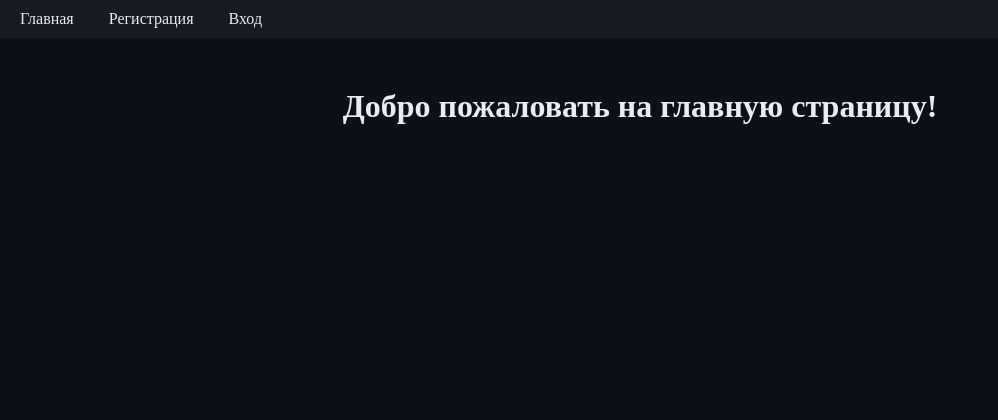
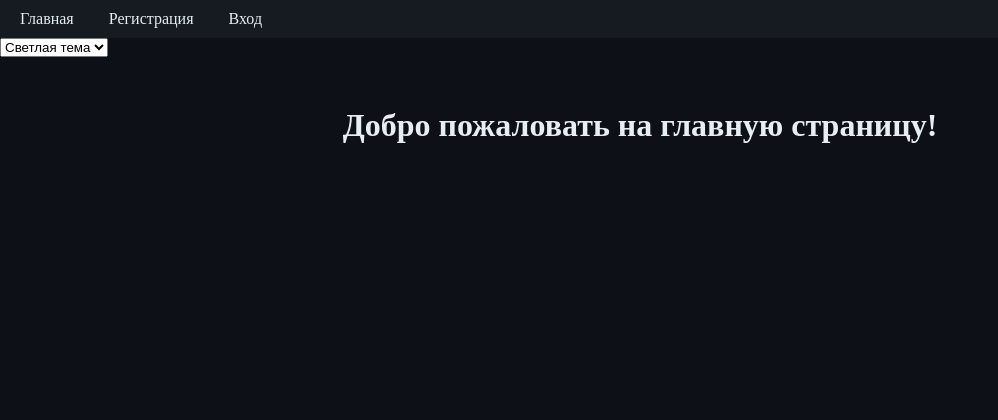
Before and after one commit to pablaofficeal/My-Flask-School, a Flask app: page / in a window 1280 px wide. Shown: the top 420 px of the page, without its empty margins (0-998 px from the left). Run offline with Flask 3, Linux system fonts and the light colour scheme.

Commit message:
Обновлены конфигурации базы данных для использования SQLite вместо PostgreSQL. Добавлен выпадающий список для выбора темы в шаблоне base.html и реализована смена тем через CSS классы. Добавлен файл themes-dark.css для темной темы.

```diff
--- a/backend/config.py
+++ b/backend/config.py
@@ -4,7 +4,8 @@ load_dotenv()
 
 class Config:
     SECRET_KEY = 'your_secret_key'
-    SQLALCHEMY_DATABASE_URI = 'postgresql://your_db_user:your_db_password@db:5432/your_db_name'
+    #SQLALCHEMY_DATABASE_URI = 'postgresql://your_db_user:your_db_password@db:5432/your_db_name'
+    SQLALCHEMY_DATABASE_URI = 'sqlite:///site.db'
     SQLALCHEMY_TRACK_MODIFICATIONS = False
 
     SESSION_COOKIE_HTTPONLY = True
--- a/frontend/static/css/index.css
+++ b/frontend/static/css/index.css
@@ -1,3 +1,5 @@
+@import 'mod/thems-dark.css';
+
 :root {
     --primary: #238636;
     --primary-hover: #2ea043;
--- /dev/null
+++ b/frontend/static/css/mod/thems-dark.css
@@ -0,0 +1,9 @@
+:root {
+    --bg-color: #121212;
+    --text-color: #ffffff;
+}
+
+body {
+    background-color: var(--bg-color);
+    color: var(--text-color);
+}
--- a/frontend/templates/base.html
+++ b/frontend/templates/base.html
@@ -29,10 +29,34 @@
         </nav>
     </div>
 
+    <div class="thems">
+        <!-- Делаем випадающий список для выбора темы -->
+        <select id="theme-select">
+            <option value="dark" selected class="dark-theme">Темная тема</option>
+            <option value="light" selected class="light-theme">Светлая тема</option>
+        </select>
+    </div>
+
     {% block content %}{% endblock %}
 
     <footer>
         <p>&copy; 2026 Все права защищены.</p>
     </footer>
+
+    <script>
+
+        // темы меняем через CSS классы
+        // по умолчанию устанавливаем темную тему
+        document.body.classList.add('dark-theme');
+
+        const themeSelect = document.getElementById('theme-select');
+        themeSelect.addEventListener('change', () => {
+            const selectedTheme = themeSelect.value;
+            document.body.classList.remove('dark-theme', 'light-theme');
+            document.body.classList.add(selectedTheme + '-theme');
+        });
+
+
+    </script>
 </body>
 </html>
```
